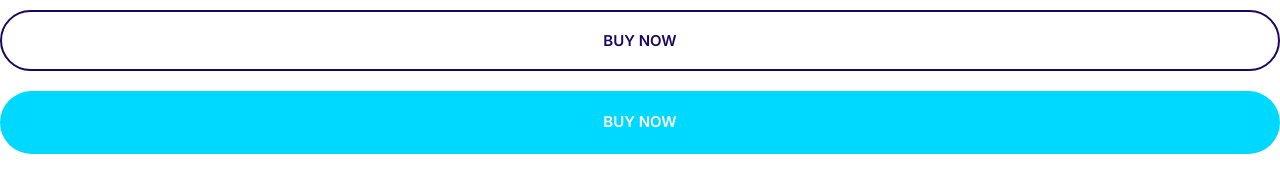
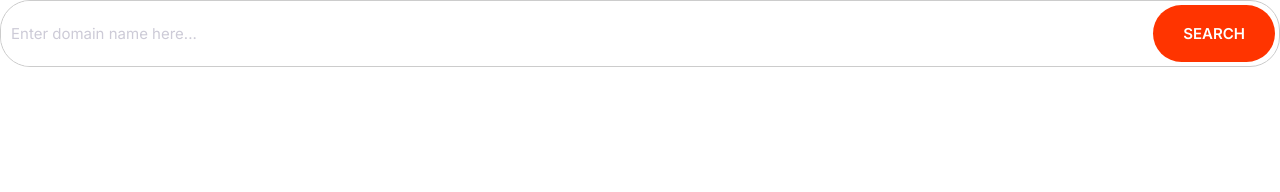
Before and after one commit to mkwkomorowski/moshify_html_and_css_course_exercise, a plain HTML site: page index.html in a window 1280 px wide. Drawn offline with Linux system fonts and the light colour scheme.

Commit message:
Add input_group component

```diff
--- a/css/styles.css
+++ b/css/styles.css
@@ -4,6 +4,8 @@
   --color-accent: #ff3400;
   --color-headings: #1b0760;
   --color-body: #918ca4;
+  --color-border: #ccc;
+  --border-radius: 30px;
 }
 
 *, *::after, *::before {
@@ -233,3 +235,39 @@ a {
     font-size: 1.5rem;
   }
 }
+
+/* Inputs */
+.input {
+  border-radius: var(--border-radius);
+  border: 1px solid var(--color-border);
+  color: var(--color-headings);
+  font-size: 2rem;
+  outline: 0;
+  padding: 1.5rem 3.5rem;
+}
+
+::placeholder {
+  color: #cdcbd7;
+}
+
+.input-group {
+  border: 1px solid var(--color-border);
+  border-radius: var(--border-radius);
+  display: flex;
+}
+
+.input-group .input {
+  border: 0;
+  flex-grow: 1;
+  padding: 1.5rem 1rem;
+}
+
+.input-group .btn {
+  margin: 4px;
+}
+
+@media screen and (min-width: 1024px) {
+  .input {
+    font-size: 1.5rem;
+  }
+}
--- a/index.html
+++ b/index.html
@@ -14,7 +14,9 @@
     <link rel="stylesheet" href="css/styles.css" />
   </head>
   <body>
-    <button class="btn btn--outline btn--block">Buy Now</button>
-    <a href="#" class="btn btn--secondary btn--block">Buy Now</a>
+    <div class="input-group">
+      <input type="text" class="input" placeholder="Enter domain name here...">
+      <button class="btn btn--accent">Search</button>
+    </div>
   </body>
 </html>
```
Also changed, not shown: components/input_group.html (added, +4 -0 lines).
